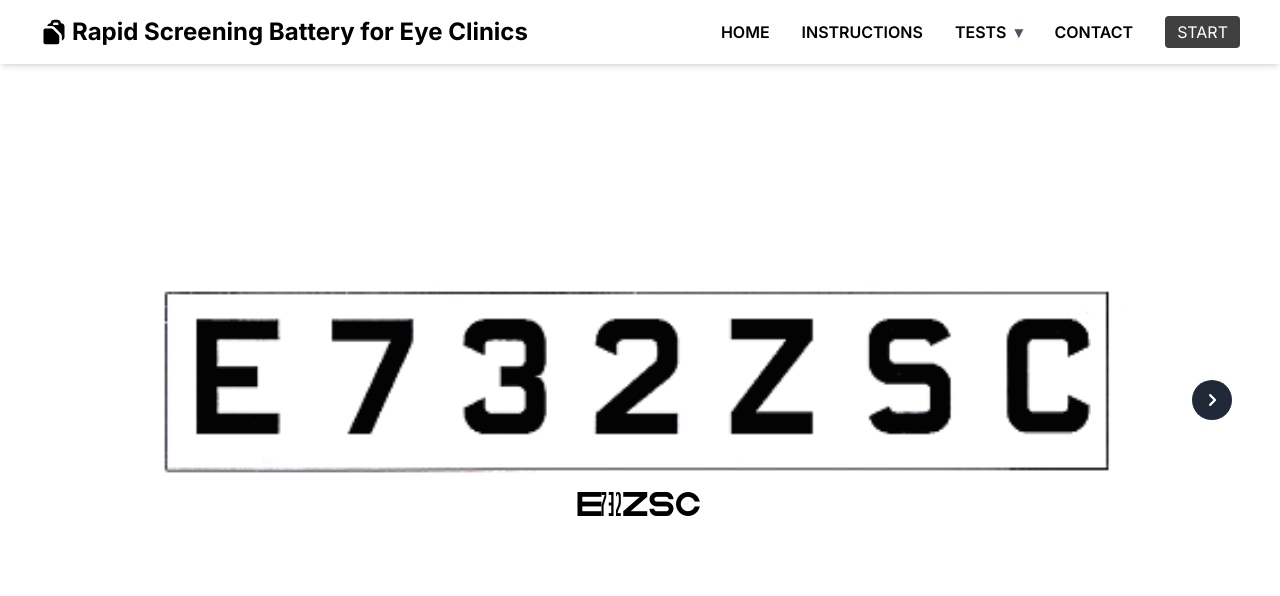
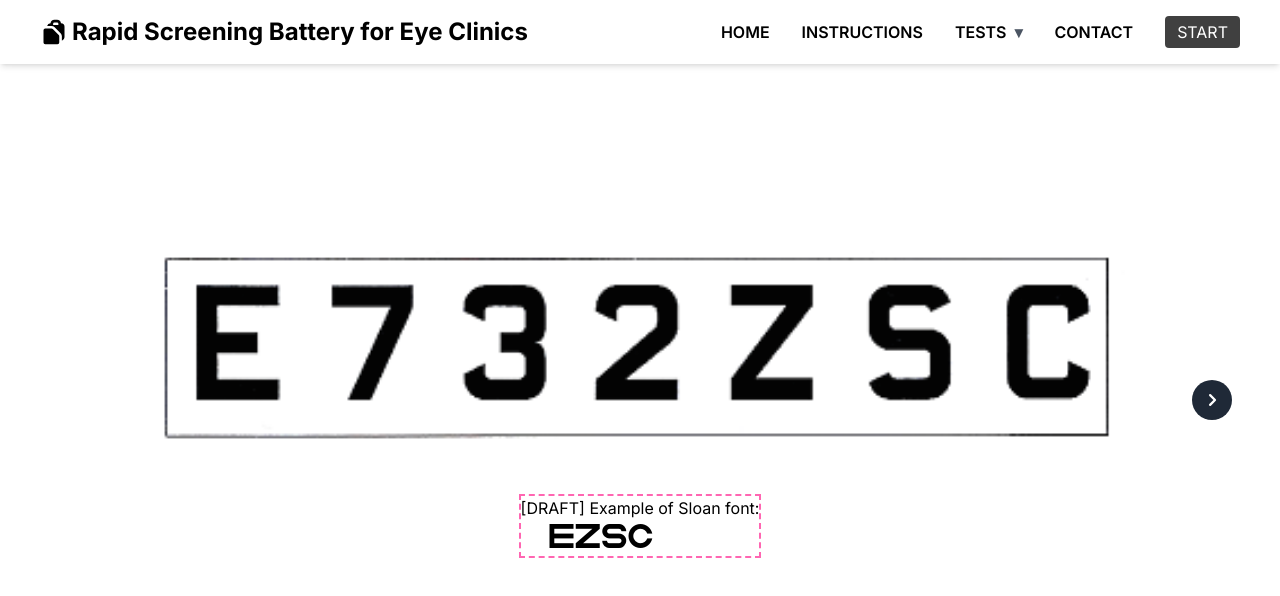
Before and after one commit to pelaklab/pca-assessment, a Next.js app: page /assessments/crowding in a window 1280 px wide. Shown: the top 596 px of the page. Built offline with nearby package versions, Linux system fonts and the light colour scheme.

Commit message:
Not using Pelli font
Also fix the global font styles

```diff
--- a/app/assessments/crowding/crowding.tsx
+++ b/app/assessments/crowding/crowding.tsx
@@ -9,12 +9,6 @@ const sloanFont = localFont({
     src: '../fonts/Sloan.211028-1955.woff2',
     variable: '--font-inter',
 })
-
-const pelliFont = localFont({
-    src: '../fonts/Pelli.woff2',
-    variable: '--font-mono',
-})
-
 
 const LetterCrowdingAssessment: React.FC = () => {
 
@@ -43,6 +37,14 @@ const LetterCrowdingAssessment: React.FC = () => {
         setCurrentIndex((prevIndex) => (prevIndex - 1 + images.length) % images.length);
     };
 
+    const imageLetters = images.map(x => {
+        const match = x.match(/[A-Za]+/g)
+        if (match) {
+            return match
+        } return ""
+    }
+    )
+
     return (
         <div className="flex flex-col items-center">
             {/* Container for the image and arrows */}
@@ -61,13 +63,11 @@ const LetterCrowdingAssessment: React.FC = () => {
                 />
             </div>
             {/* Using the right font */}
-            <div>
+            <div className="mt-10 border-pink-pony-club border-dashed border-2">
+                <p> [DRAFT] Example of Sloan font: </p>
                 <p className='text-2xl'>
-
-                    <span className={`${sloanFont.className} ${sloanFont.variable}`}>E</span>
-                    <span className={`${pelliFont.className} ${pelliFont.variable} tracking-widest`}>732</span>
                     <span className={`${sloanFont.className} ${sloanFont.variable} tracking-widest`}>
-                        ZSC
+                        {imageLetters[currentIndex]}
                     </span>
                 </p>
             </div>
--- a/tailwind.config.ts
+++ b/tailwind.config.ts
@@ -18,8 +18,8 @@ const config: Config = {
       },
       // Custom fonts are used for the vision testing, and Crowding
       fontFamily: {
-        sans: ['var(--font-inter)'],
-        mono: ['var(--font-mono)'],
+        sans: ['ui-sans-serif', 'system-ui'],
+        mono: [ 'var(--font-inter)'],
       }
     },
   },
```
Also changed, not shown: app/assessments/fonts/Pelli.woff2 (deleted).
